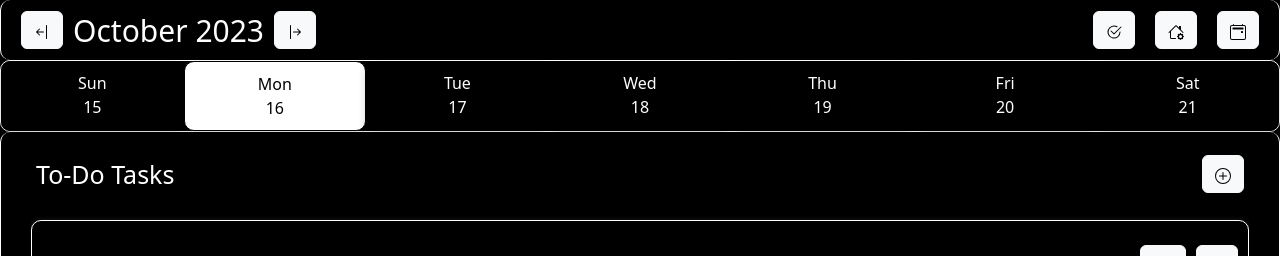
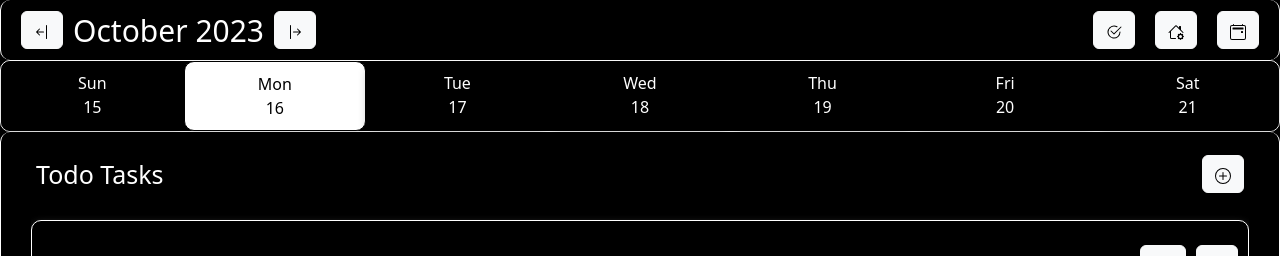
Before and after one commit to koteswararao-budati/structured, a React (Vite) app: page / in a window 1280 px wide. Shown: the top 256 px of the page. Built offline with nearby package versions, Linux system fonts and the light colour scheme.

Commit message:
Updated UI

```diff
--- a/src/Components/TodoForm/Header.tsx
+++ b/src/Components/TodoForm/Header.tsx
@@ -1,5 +1,5 @@
 import styles from "./TodoForm.module.css";
-import {MONTHS, TODO_STATE_CONSTANTS} from "../../Constants/CONSTANTS.ts";
+import {APP_STATE_CONSTANTS, MONTHS, TODO_STATE_CONSTANTS} from "../../Constants/CONSTANTS.ts";
 import close from "../../assets/close.svg";
 import {useContext} from "react";
 import {AppRenderState} from "../../Context/AppRenderContext.tsx";
@@ -7,11 +7,11 @@ import {TodoTasksContext} from "../../Context/ToDoContext.tsx";
 
 export default function Header() {
     const {selectedDate} = useContext(AppRenderState).state
-    const {dispatch} = useContext(TodoTasksContext)
+    const {dispatch} = useContext(AppRenderState)
     const closeTodo = () => {
         if (dispatch !== null) {
             dispatch({
-                type: TODO_STATE_CONSTANTS.todoTask,
+                type: APP_STATE_CONSTANTS.todoTask,
                 payload: false
             })
         }
--- /dev/null
+++ b/src/Components/TodoTasks/BodyHeader.module.css
@@ -0,0 +1,16 @@
+
+.heading {
+    margin: 10px 30px 0 30px;
+    background-color: black;
+    display: flex;
+    justify-content: space-between;
+    align-items: center;
+    height: 8vh;
+    min-height: 50px;
+    color: white;
+    padding: 0 5px;
+}
+
+.heading h3 {
+    font-size: 25px;
+}
--- /dev/null
+++ b/src/Components/TodoTasks/BodyHeader.tsx
@@ -0,0 +1,26 @@
+import styles from "./BodyHeader.module.css";
+import addIcon from "../../assets/plus-circle.svg";
+import {useContext} from "react";
+import {AppRenderState} from "../../Context/AppRenderContext.tsx";
+
+export default function BodyHeader({text, type}: { text: string, type: string }) {
+
+    const {dispatch} = useContext(AppRenderState)
+    const displayTask = () => {
+        if (dispatch !== null) {
+            dispatch({
+                type: type,
+                payload: true
+            })
+        }
+    }
+
+    return (
+        <div className={styles.heading}>
+            <h3>{text}</h3>
+            <button className={" btn btn-light"} onClick={displayTask}>
+                <img src={addIcon} alt={"AddTask"}/>
+            </button>
+        </div>
+    )
+}
--- a/src/Components/TodoTasks/TodoTasks.module.css
+++ b/src/Components/TodoTasks/TodoTasks.module.css
@@ -13,22 +13,6 @@
     margin-block-end: 0;
 }
 
-
-.heading {
-    margin: 10px 30px 0 30px;
-    background-color: black;
-    display: flex;
-    justify-content: space-between;
-    align-items: center;
-    height: 8vh;
-    min-height: 50px;
-    color: white;
-    padding: 0 5px;
-}
-
-.heading h3 {
-    font-size: 25px;
-}
 
 .individualTask {
     position: static;
--- a/src/Components/TodoTasks/TodoTasks.tsx
+++ b/src/Components/TodoTasks/TodoTasks.tsx
@@ -1,40 +1,24 @@
 import styles from "./TodoTasks.module.css"
-import addIcon from "../../assets/plus-circle.svg"
 import TodoForm from "../TodoForm/TodoForm.tsx";
 import {useContext} from "react";
-import {TodoTasksContext} from "../../Context/ToDoContext.tsx";
-import {TODO_STATE_CONSTANTS} from "../../Constants/CONSTANTS.ts";
 import TodoGenerator from "./TodoGenerator.tsx";
-
+import BodyHeader from "./BodyHeader.tsx";
+import {APP_STATE_CONSTANTS} from "../../Constants/CONSTANTS.ts";
+import {AppRenderState} from "../../Context/AppRenderContext.tsx";
 
 function TodoTasks() {
-    const {state, dispatch} = useContext(TodoTasksContext)
-
-
-    const displayTask = () => {
-        if (dispatch !== null) {
-            dispatch({
-                type: TODO_STATE_CONSTANTS.todoTask,
-                payload: true
-            })
-        }
-    }
+    const {state} = useContext(AppRenderState)
 
 
     return (
         <>
             {state.todoTask && <TodoForm/>}
-            <div className={styles.tasks}>
-                <div className={styles.heading}>
-                    <h3>To-Do Tasks</h3>
-                    <button className={" btn btn-light"} onClick={displayTask}>
-                        <img src={addIcon} alt={"AddTask"}/>
-                    </button>
+                <div className={styles.tasks}>
+                    <BodyHeader text={"Todo Tasks"} type={APP_STATE_CONSTANTS.todoTask}/>
+                    <div className={styles.individualTask}>
+                        <TodoGenerator/>
+                    </div>
                 </div>
-                <div className={styles.individualTask}>
-                    <TodoGenerator/>
-                </div>
-            </div>
         </>
     )
 }
--- a/src/Constants/CONSTANTS.ts
+++ b/src/Constants/CONSTANTS.ts
@@ -3,9 +3,14 @@ export const MONTHS = ["January", "February", "March", "April", "May", "June", "
 export const DAYS = ["Sun", "Mon", "Tue", "Wed", "Thu", "Fri", "Sat"]
 
 export const APP_STATE_CONSTANTS =
-    {calendarDate: "CALENDAR_DATE", selectedDate: "SELECTED_DATE", currentWeek: "CURRENT_WEEK", calendarDisplay: "CALENDAR_DISPLAY"}
+    {
+        calendarDate: "CALENDAR_DATE",
+        selectedDate: "SELECTED_DATE",
+        currentWeek: "CURRENT_WEEK",
+        calendarDisplay: "CALENDAR_DISPLAY",
+        todoTask: "TODO_TASK"
+    }
 
 export const TODO_STATE_CONSTANTS = {
-    todoTask: "TODO_TASK",
     todoList: "TODO_LIST_UPDATE"
 }
--- a/src/Context/AppRenderContext.tsx
+++ b/src/Context/AppRenderContext.tsx
@@ -12,7 +12,8 @@ export interface State {
     selectedDate: Date,
     calendarDate: Date,
     currentWeek: number,
-    displayCalendar: boolean
+    displayCalendar: boolean,
+    todoTask: boolean
 }
 
 const initialState: State = {
@@ -20,7 +21,8 @@ const initialState: State = {
     selectedDate: new Date(),
     calendarDate: new Date(),
     currentWeek: 0,
-    displayCalendar: false
+    displayCalendar: false,
+    todoTask: false
 }
 
 export function AppStateFunction(state: State, action: Action) {
@@ -43,6 +45,8 @@ export function AppStateFunction(state: State, action: Action) {
             return {...state, selectedDate: action.payload}
         case APP_STATE_CONSTANTS.calendarDisplay:
             return {...state, displayCalendar: action.payload}
+        case APP_STATE_CONSTANTS.todoTask:
+            return {...state, todoTask: action.payload}
         default:
             return state
     }
```
